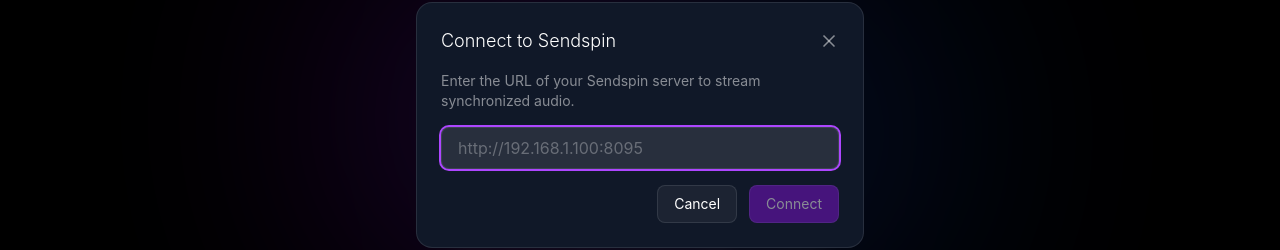
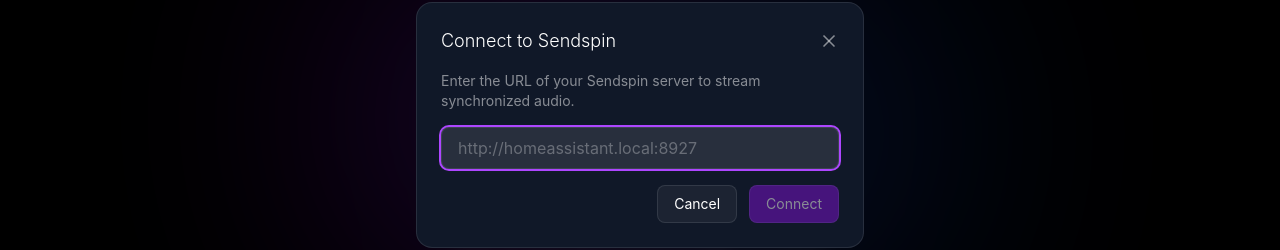
Before and after one commit to sanderdw/voltviz, a React (Vite) app: page / in a window 1280 px wide. Both pictures are taken after a click on the button "Sendspin". Shown: the part 275-525 px from the top of the page. Built offline with nearby package versions, Linux system fonts and the light colour scheme.

Commit message:
feat: update version to 0.12.1 and change Sendspin dialog placeholder URL

```diff
--- a/package.json
+++ b/package.json
@@ -1,7 +1,7 @@
 {
   "name": "voltviz",
   "private": true,
-  "version": "0.12.0",
+  "version": "0.12.1",
   "type": "module",
   "scripts": {
     "dev": "vite --port=3000 --host=0.0.0.0",
--- a/src/App.tsx
+++ b/src/App.tsx
@@ -614,7 +614,7 @@
               value={sendspinUrl}
               onChange={e => setSendspinUrl(e.target.value)}
               onKeyDown={e => { if (e.key === 'Enter' && sendspinUrl) startSendspin(); }}
-              placeholder="http://192.168.1.100:8095"
+              placeholder="http://homeassistant.local:8927"
               className="w-full bg-white/10 border border-white/10 rounded-lg px-4 py-2 text-white placeholder-white/30 focus:outline-none focus:ring-2 focus:ring-purple-500"
               autoFocus
             />
```
Also changed, not shown: 1 other file (tests, documents, lock files or other folders).
